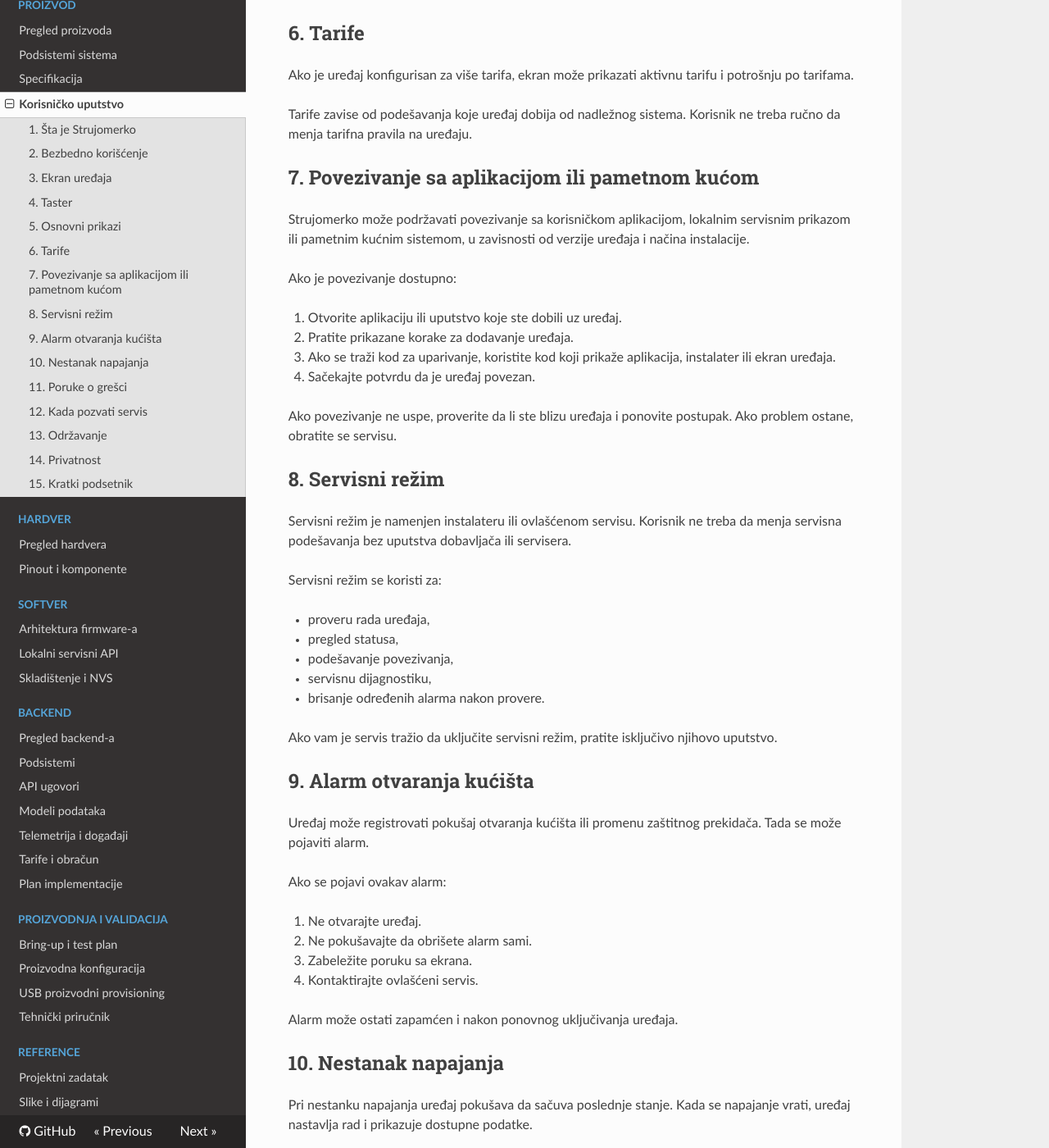
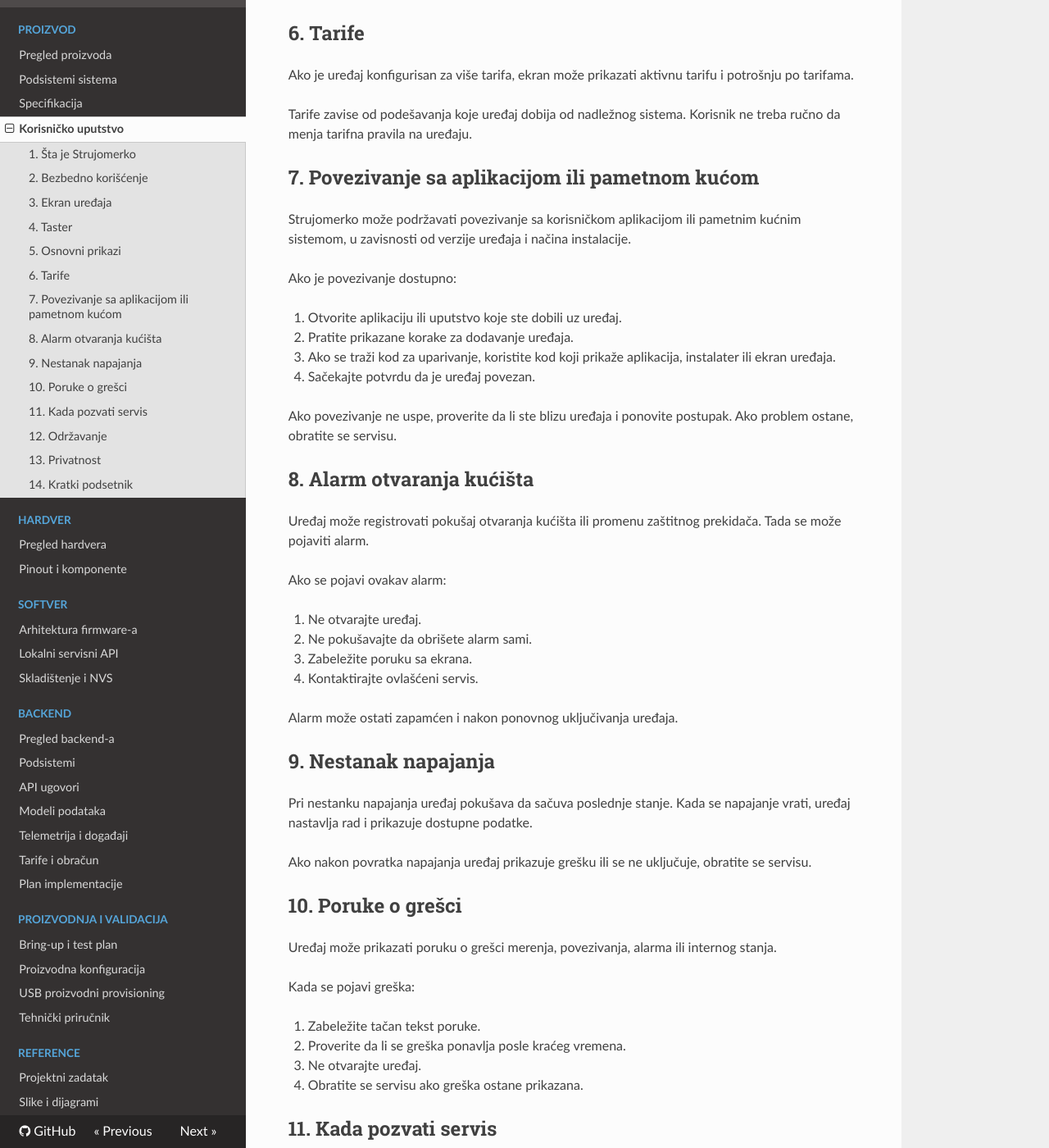
Before and after one commit to misadeks/strujomerko-docs, an MkDocs documentation site: the page built from docs/proizvod/korisnicko-uputstvo.md, in a window 1280 px wide and 1400 px high, scrolled down 1945 px. Shown: the whole window at 82% size. Built offline with MkDocs 1.6.1, drawn with Linux system fonts in a browser that asks for light colours; nearby versions of some CDN libraries; some of the changed text lies outside the part shown.

Commit message:
uputstvo

```diff
--- a/docs/proizvod/korisnicko-uputstvo.md
+++ b/docs/proizvod/korisnicko-uputstvo.md
@@ -73,7 +73,7 @@ Tarife zavise od podešavanja koje uređaj dobija od nadležnog sistema. Korisni
 
 ## 7. Povezivanje sa aplikacijom ili pametnom kućom
 
-Strujomerko može podržavati povezivanje sa korisničkom aplikacijom, lokalnim servisnim prikazom ili pametnim kućnim sistemom, u zavisnosti od verzije uređaja i načina instalacije.
+Strujomerko može podržavati povezivanje sa korisničkom aplikacijom ili pametnim kućnim sistemom, u zavisnosti od verzije uređaja i načina instalacije.
 
 Ako je povezivanje dostupno:
 
@@ -84,21 +84,7 @@ Ako je povezivanje dostupno:
 
 Ako povezivanje ne uspe, proverite da li ste blizu uređaja i ponovite postupak. Ako problem ostane, obratite se servisu.
 
-## 8. Servisni režim
-
-Servisni režim je namenjen instalateru ili ovlašćenom servisu. Korisnik ne treba da menja servisna podešavanja bez uputstva dobavljača ili servisera.
-
-Servisni režim se koristi za:
-
-- proveru rada uređaja,
-- pregled statusa,
-- podešavanje povezivanja,
-- servisnu dijagnostiku,
-- brisanje određenih alarma nakon provere.
-
-Ako vam je servis tražio da uključite servisni režim, pratite isključivo njihovo uputstvo.
-
-## 9. Alarm otvaranja kućišta
+## 8. Alarm otvaranja kućišta
 
 Uređaj može registrovati pokušaj otvaranja kućišta ili promenu zaštitnog prekidača. Tada se može pojaviti alarm.
 
@@ -128,7 +114,7 @@ Kada se pojavi greška:
 3. Ne otvarajte uređaj.
 4. Obratite se servisu ako greška ostane prikazana.
 
-## 12. Kada pozvati servis
+## 11. Kada pozvati servis
 
 Pozovite servis ako:
 
@@ -153,16 +139,15 @@ Dozvoljeno je:
 
 Ne koristiti vodu, hemikalije, rastvarače ili abrazivna sredstva.
 
-## 14. Privatnost
+## 13. Privatnost
 
 Uređaj može slati podatke o potrošnji i statusu nadležnom sistemu ili aplikaciji, u zavisnosti od načina instalacije. Ti podaci se koriste za prikaz potrošnje, dijagnostiku i obradu koju obezbeđuje dobavljač usluge.
 
 Za informacije o obradi podataka, korisnik treba da se obrati dobavljaču ili administratoru sistema.
 
-## 15. Kratki podsetnik
+## 14. Kratki podsetnik
 
 - Kratak pritisak menja prikaz.
 - Dug pritisak prikazuje dodatnu informaciju ili pokreće dostupnu akciju.
 - Ne otvarajte uređaj.
 - Alarm ili stalnu grešku prijavite servisu.
-- Servisna podešavanja menjajte samo uz uputstvo ovlašćenog lica.
```
Also changed, not shown: other parts of docs/proizvod/korisnicko-uputstvo.md (+3 -3 lines).
